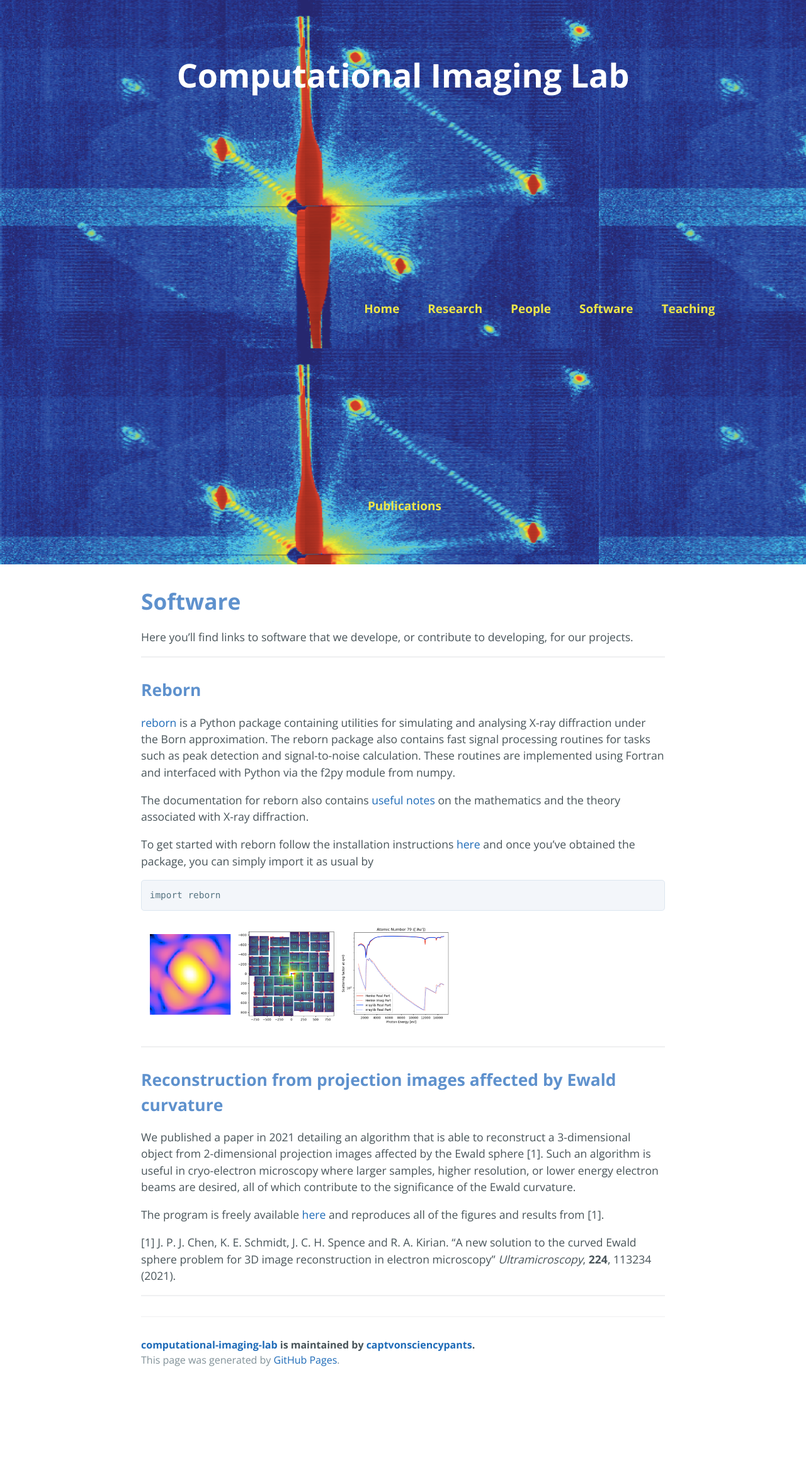
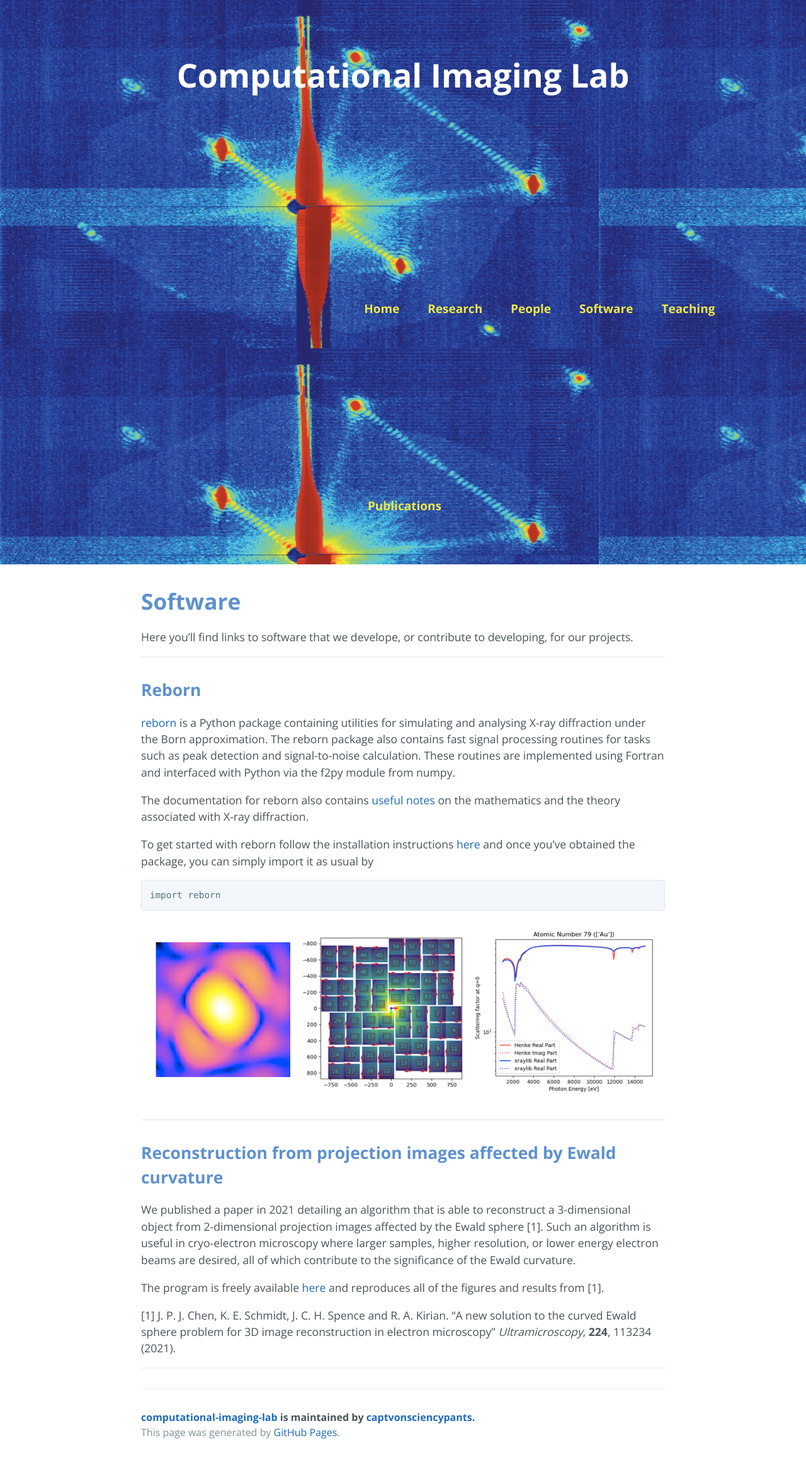
Before and after one commit to captvonsciencypants/computational-imaging-lab, a Jekyll site: the page built from software.md, in a window 1280 px wide. Shown: the whole page at 63% size. Built offline with Jekyll 4.4.1, drawn with Linux system fonts in a browser that asks for light colours; our own code applies the rules of GitHub Pages for plain Markdown files; the repository's description, which GitHub fills in, is left out; before the commit the page ends 2203 px from its top, so only the background shows below that.

Commit message:
Update software.md

````diff
--- a/software.md
+++ b/software.md
@@ -13,7 +13,7 @@ To get started with reborn follow the installation instructions [here](https://k
 import reborn
 ```
 
-<img src="figs/software_reborn.png" width="500">
+<img src="figs/software_reborn.png" width="900">
 
 ---
 
````
